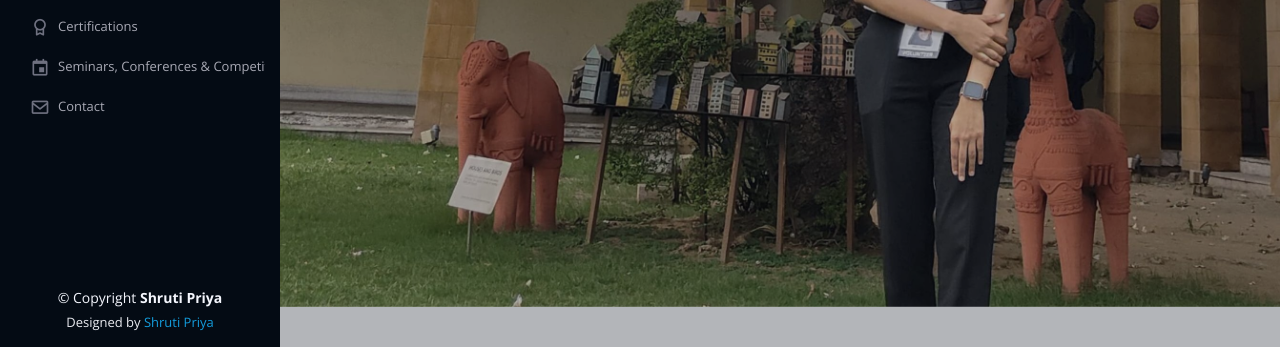
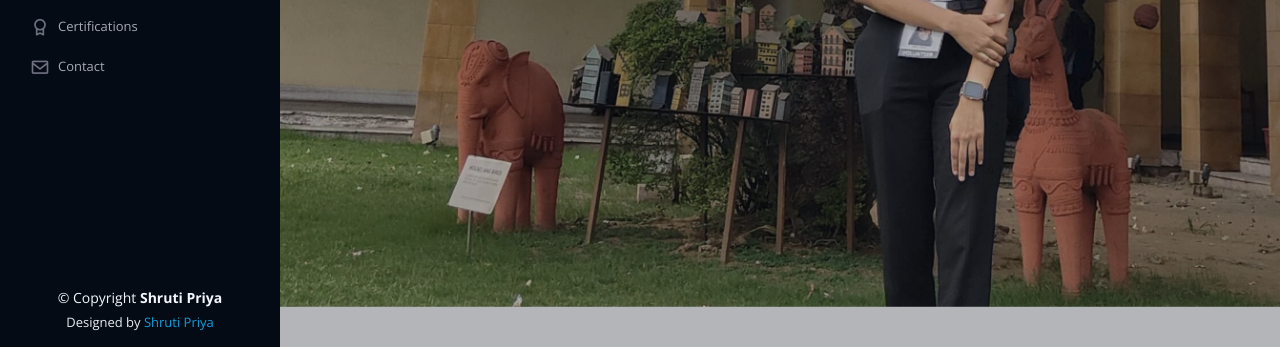
Before and after one commit to shruti23-ui/Personal-Portfolio, a plain HTML site: page index.html in a window 1280 px wide. Shown: the part 453-800 px from the top of the page. Drawn offline with nearby package versions, Linux system fonts and the light colour scheme.

Commit message:
Remove Seminars, Conferences & Competitions from navigation menu
- Reduced navigation items from 9 to 8 for better desktop sidebar fit
- Events section still accessible on the page, just not in main navigation
- Improves navigation readability and reduces scrolling need

🤖 Generated with [Claude Code](https://claude.com/claude-code)

Co-Authored-By: Claude <noreply@anthropic.com>

```diff
--- a/index.html
+++ b/index.html
@@ -57,7 +57,6 @@
           <li><a href="#resume" class="nav-link scrollto"><i class="bx bx-file"></i> <span>Resume</span></a></li>
           <li><a href="#skills" class="nav-link scrollto"><i class="bx bx-code-alt"></i> <span>Skills</span></a></li>
           <li><a href="#certifications" class="nav-link scrollto"><i class="bx bx-award"></i> <span>Certifications</span></a></li>
-          <li><a href="#Events" class="nav-link scrollto"><i class="bx bx-calendar-event"></i> <span>Seminars, Conferences & Competitions</span></a></li>
           <li><a href="#contact" class="nav-link scrollto"><i class="bx bx-envelope"></i> <span>Contact</span></a></li>
         </ul>
       </nav><!-- .nav-menu -->
```
